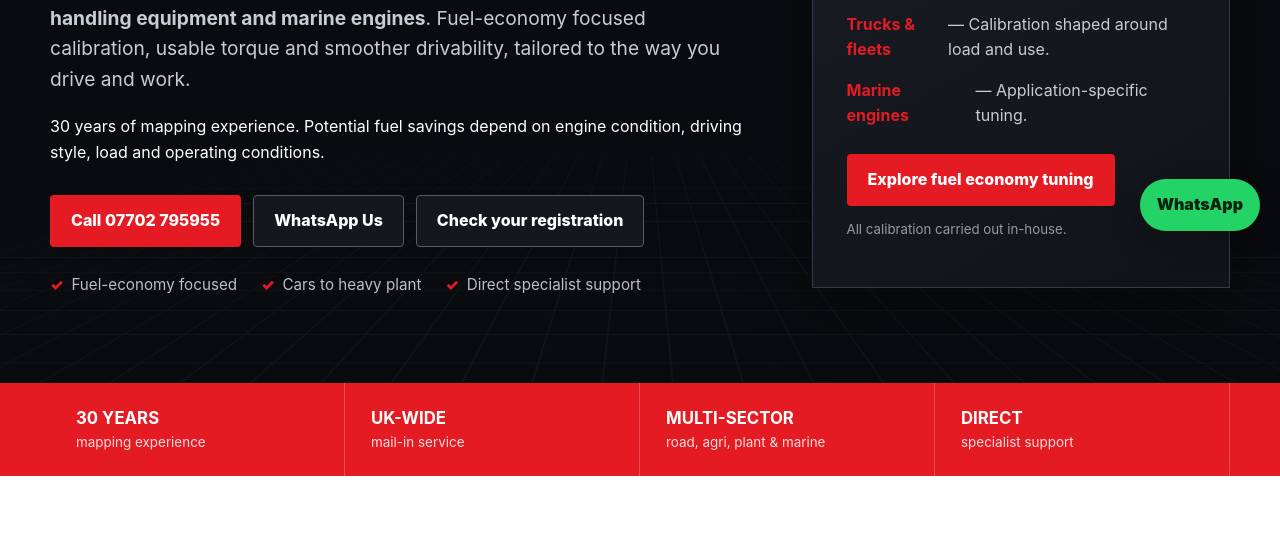
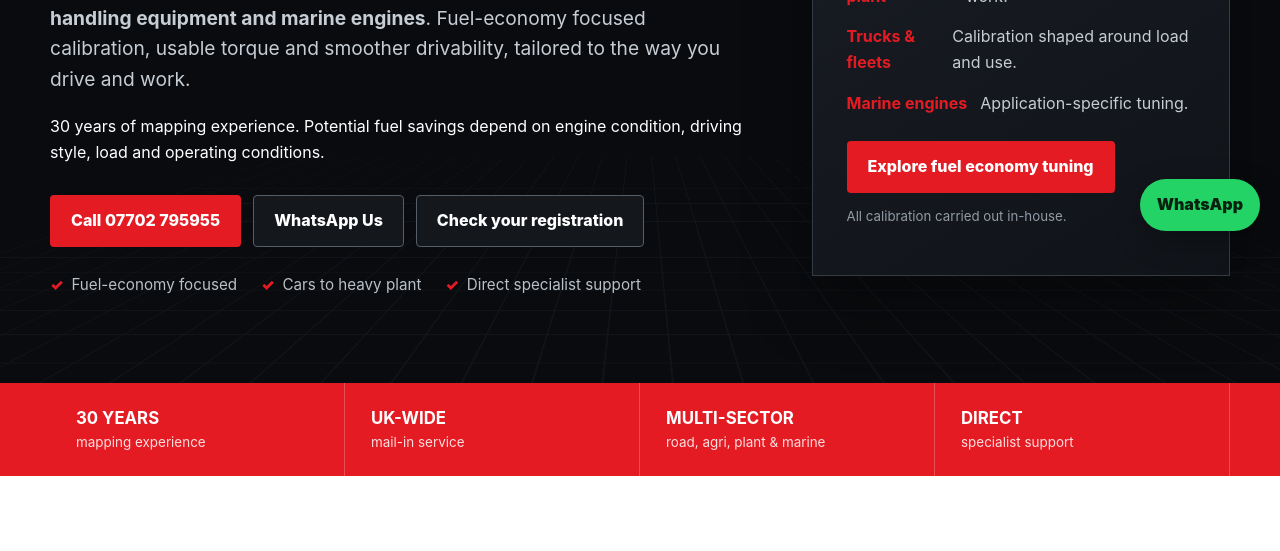
Before and after one commit to hueyltd-cell/Huey-Performance, a plain HTML site: page index.html in a window 1280 px wide. Shown: the part 549-1100 px from the top of the page. Drawn offline with Linux system fonts and the light colour scheme.

Commit message:
Remove dashes from homepage fuel economy panel

```diff
--- a/index.html
+++ b/index.html
@@ -73,7 +73,7 @@
           </div>
         </div>
 
-        <aside class="hero-panel" aria-label="Fuel economy tuning"><p class="panel-kicker">MAKE EVERY TANK WORK HARDER</p><h2>Fuel-saving tuning. Built around your engine.</h2><ol><li><strong>Cars & vans</strong> — Everyday economy and responsive driving.</li><li><strong>Tractors & plant</strong> — Usable torque for demanding work.</li><li><strong>Trucks & fleets</strong> — Calibration shaped around load and use.</li><li><strong>Marine engines</strong> — Application-specific tuning.</li></ol><a class="btn btn-primary" href="fuel-economy.html">Explore fuel economy tuning</a><p class="small-note">All calibration carried out in-house.</p></aside>
+        <aside class="hero-panel" aria-label="Fuel economy tuning"><p class="panel-kicker">MAKE EVERY TANK WORK HARDER</p><h2>Fuel-saving tuning. Built around your engine.</h2><ol><li><strong>Cars & vans</strong> Everyday economy and responsive driving.</li><li><strong>Tractors & plant</strong> Usable torque for demanding work.</li><li><strong>Trucks & fleets</strong> Calibration shaped around load and use.</li><li><strong>Marine engines</strong> Application-specific tuning.</li></ol><a class="btn btn-primary" href="fuel-economy.html">Explore fuel economy tuning</a><p class="small-note">All calibration carried out in-house.</p></aside>
       </div>
     </section>
 
```
